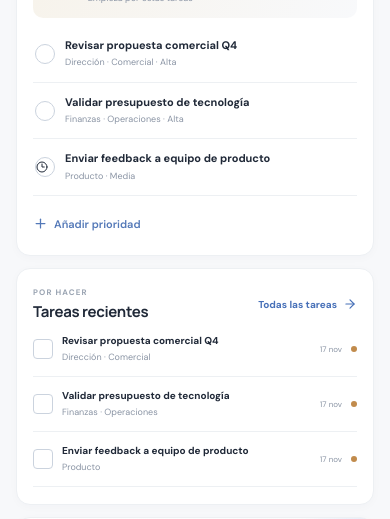
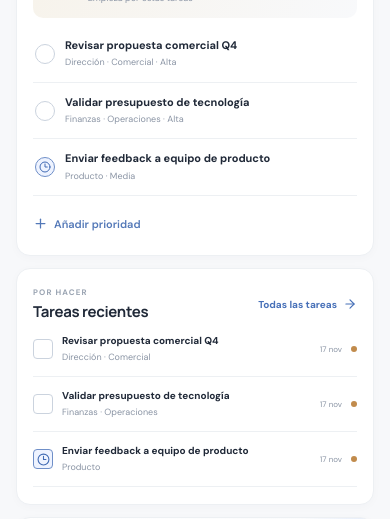
Before and after one commit to GaelCodeL/executive-hub, a React (Vite) app: page / in a window 390 px wide. Shown: the part 948-1467 px from the top of the page. Built offline with nearby package versions, Linux system fonts and the light colour scheme.

Commit message:
Polish task state indicators and keyboard focus

```diff
--- a/src/index.css
+++ b/src/index.css
@@ -357,3 +357,13 @@ button,input,select,textarea{-webkit-tap-highlight-color:transparent}
   .task-modal{max-width:calc(100vw - 28px)}
 }
 @media(prefers-reduced-motion:reduce){html{scroll-behavior:auto}*,*::before,*::after{animation-duration:.01ms!important;transition-duration:.01ms!important}}
+
+@media(max-width:760px){
+ .task-check.in-progress,.check-circle.in-progress{background:#eef3ff;border:1.5px solid #6f8fc8;color:#416bb4}
+ .task-check.checked,.check-circle.done{background:#6b9b81;border-color:#6b9b81;color:white}
+ .check-circle{display:grid;place-items:center}
+ .task-check,.check-circle{transition:background .18s ease,border-color .18s ease,color .18s ease,transform .18s ease}
+ .task-check:active,.check-circle:active{transform:scale(.92)}
+}
+.task-modal[role=dialog]{outline:none}
+button:focus-visible,input:focus-visible,select:focus-visible,textarea:focus-visible{outline:2px solid #7194d0;outline-offset:2px}
```
